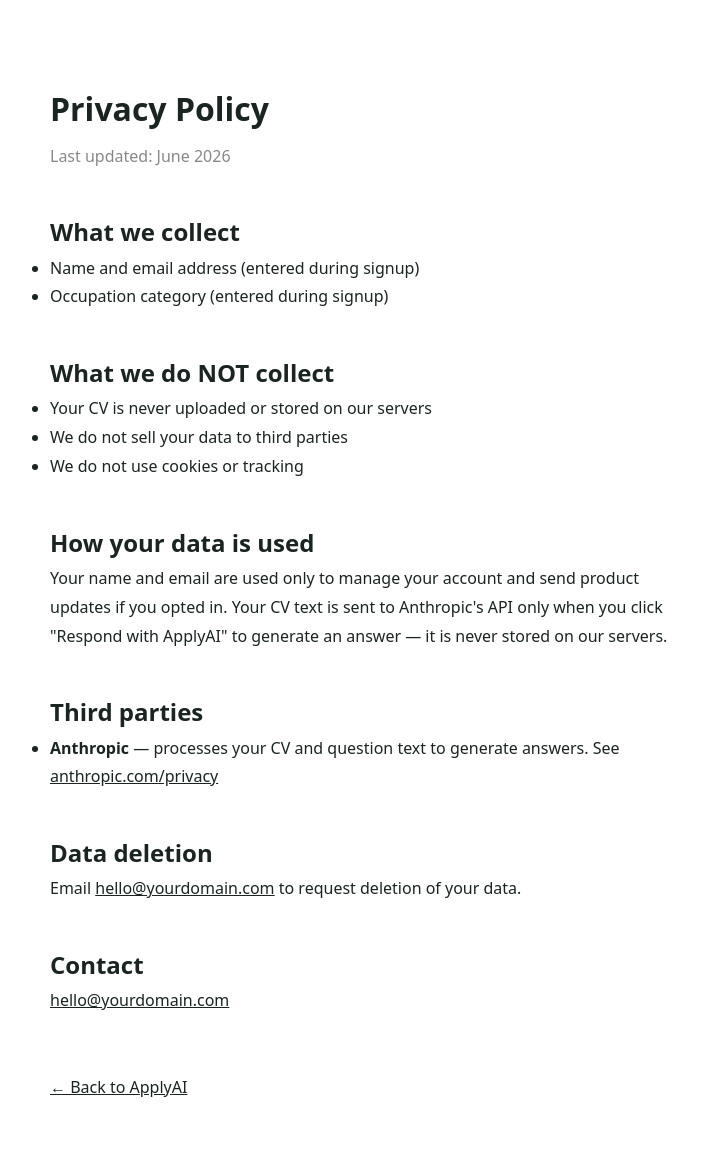
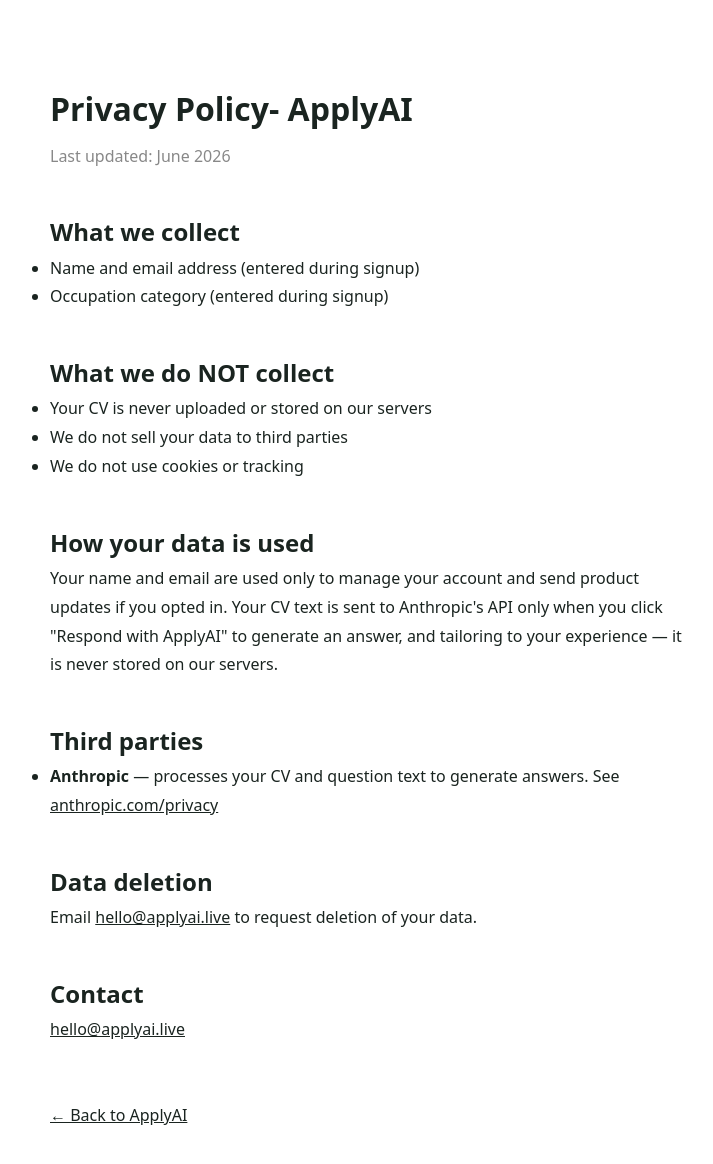
Before and after one commit to rayszzn/ApplyAI, a plain HTML site: page privacy.html in a window 1280 px wide. Shown: the whole page, without its empty margins (274-987 px from the left). Drawn offline with Linux system fonts and the light colour scheme.

Commit message:
Update privacy.html

```diff
--- a/privacy.html
+++ b/privacy.html
@@ -14,7 +14,7 @@
   </style>
 </head>
 <body>
-  <h1>Privacy Policy</h1>
+  <h1>Privacy Policy- ApplyAI</h1>
   <p class="date">Last updated: June 2026</p>
 
   <h2>What we collect</h2>
@@ -33,7 +33,7 @@
   <h2>How your data is used</h2>
   <p>Your name and email are used only to manage your account and send
   product updates if you opted in. Your CV text is sent to Anthropic's
-  API only when you click "Respond with ApplyAI" to generate an answer —
+  API only when you click "Respond with ApplyAI" to generate an answer, and tailoring to your experience —
   it is never stored on our servers.</p>
 
   <h2>Third parties</h2>
@@ -46,11 +46,11 @@
   </ul>
 
   <h2>Data deletion</h2>
-  <p>Email <a href="mailto:hello@apply-ai-sigma.vercel.app">hello@yourdomain.com</a>
+  <p>Email <a href="mailto:hello@apply-ai-sigma.vercel.app">hello@applyai.live</a>
   to request deletion of your data.</p>
 
   <h2>Contact</h2>
-  <p><a href="mailto:hello@yourdomain.com">hello@yourdomain.com</a></p>
+  <p><a href="mailto:hello@yourdomain.com">hello@applyai.live</a></p>
 
   <br><br>
   <a href="/">← Back to ApplyAI</a>
```
